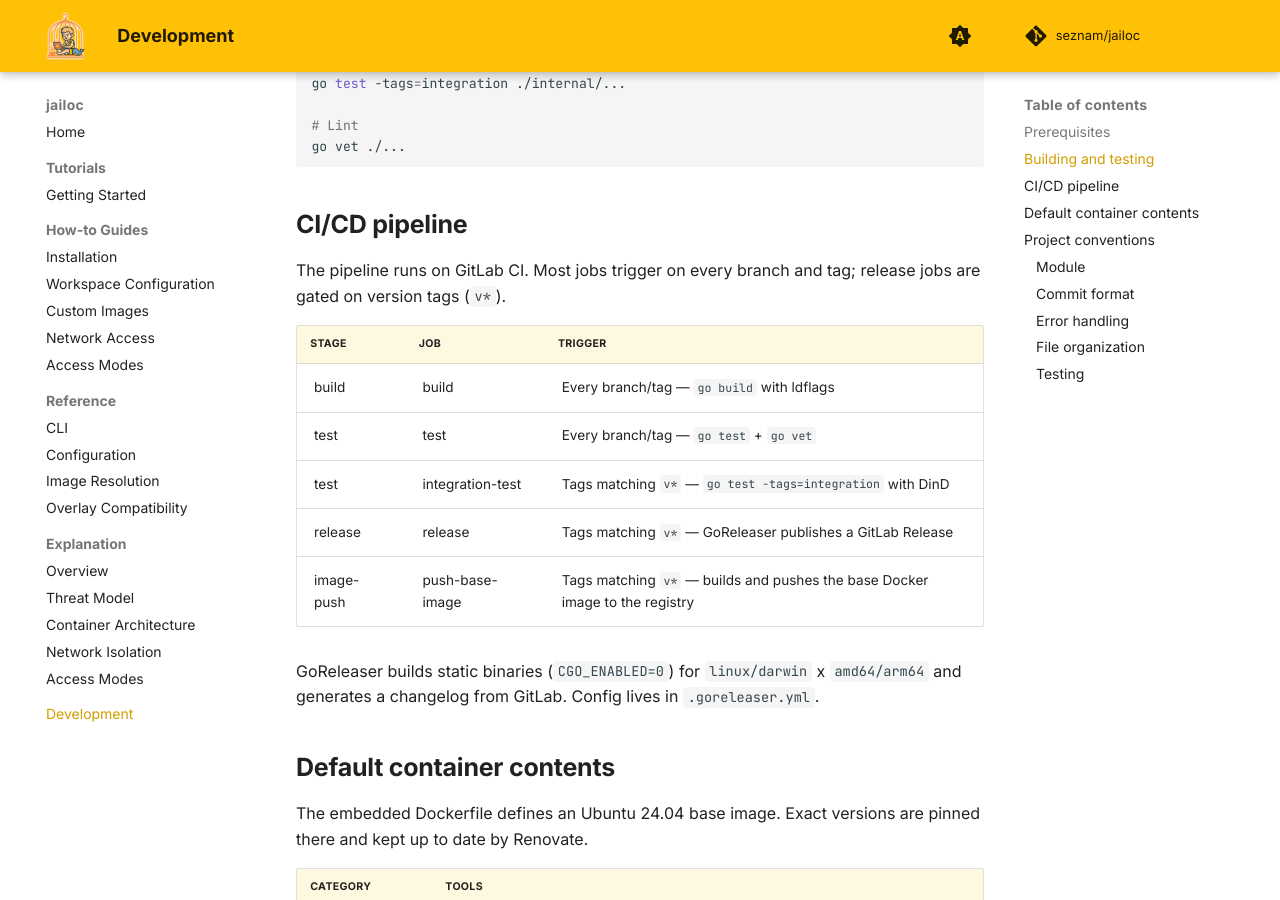
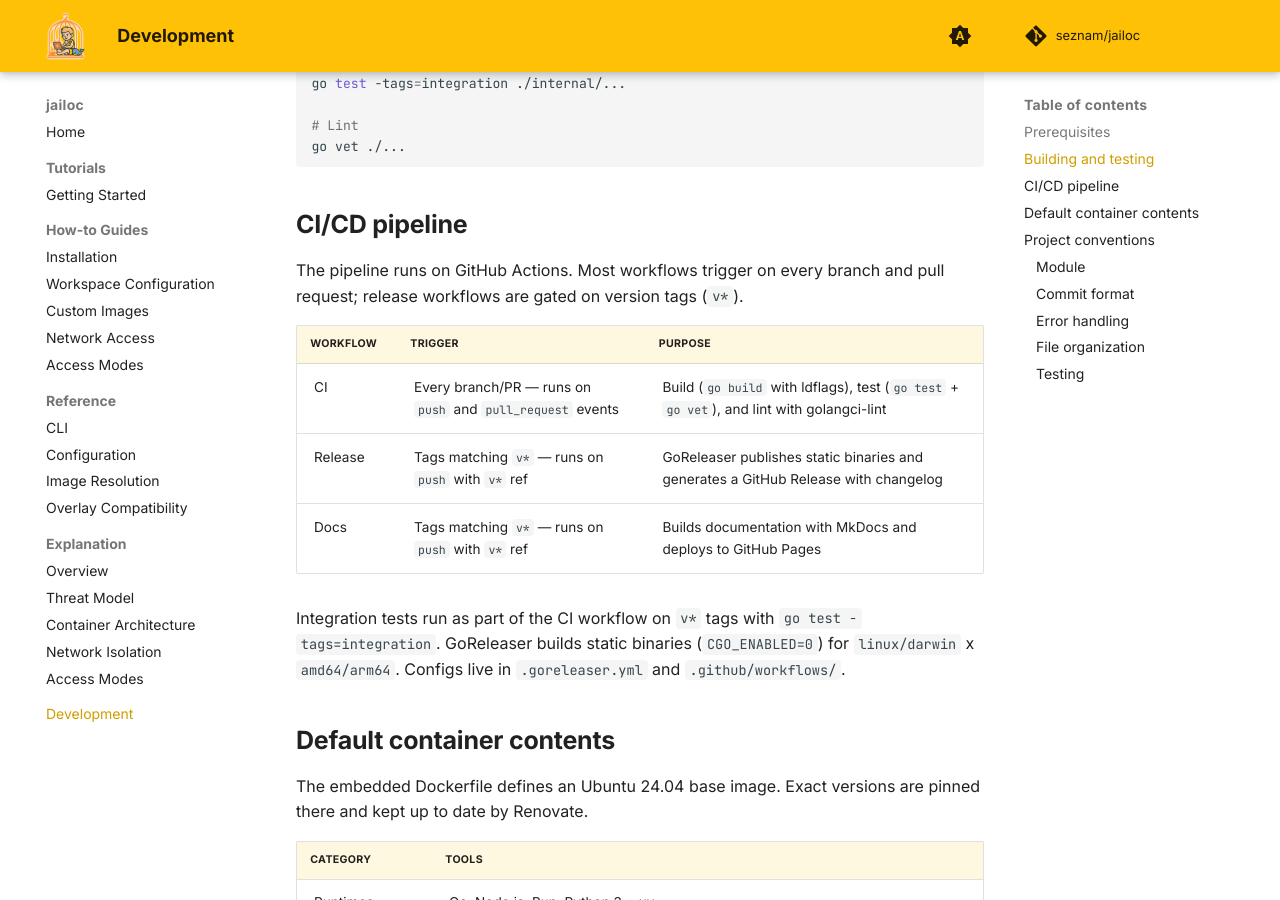
Before and after one commit to seznam/jailoc, an MkDocs documentation site: the page built from docs/development.md, in a window 1280 px wide and 900 px high, scrolled down 540 px. Built offline with MkDocs 1.6.1 and Material for MkDocs 9.7.7, drawn with Linux system fonts in a browser that asks for light colours; comment, search, counter and statistics services are not loaded.

Commit message:
docs: update all documentation urls for github migration

```diff
--- a/docs/development.md
+++ b/docs/development.md
@@ -25,17 +25,15 @@ go vet ./...
 
 ## CI/CD pipeline
 
-The pipeline runs on GitLab CI. Most jobs trigger on every branch and tag; release jobs are gated on version tags (`v*`).
+The pipeline runs on GitHub Actions. Most workflows trigger on every branch and pull request; release workflows are gated on version tags (`v*`).
 
-| Stage | Job | Trigger |
-|-------|-----|---------|
-| build | build | Every branch/tag — `go build` with ldflags |
-| test | test | Every branch/tag — `go test` + `go vet` |
-| test | integration-test | Tags matching `v*` — `go test -tags=integration` with DinD |
-| release | release | Tags matching `v*` — GoReleaser publishes a GitLab Release |
-| image-push | push-base-image | Tags matching `v*` — builds and pushes the base Docker image to the registry |
+| Workflow | Trigger | Purpose |
+|----------|---------|---------|
+| CI | Every branch/PR — runs on `push` and `pull_request` events | Build (`go build` with ldflags), test (`go test` + `go vet`), and lint with golangci-lint |
+| Release | Tags matching `v*` — runs on `push` with `v*` ref | GoReleaser publishes static binaries and generates a GitHub Release with changelog |
+| Docs | Tags matching `v*` — runs on `push` with `v*` ref | Builds documentation with MkDocs and deploys to GitHub Pages |
 
-GoReleaser builds static binaries (`CGO_ENABLED=0`) for `linux/darwin` x `amd64/arm64` and generates a changelog from GitLab. Config lives in `.goreleaser.yml`.
+Integration tests run as part of the CI workflow on `v*` tags with `go test -tags=integration`. GoReleaser builds static binaries (`CGO_ENABLED=0`) for `linux/darwin` x `amd64/arm64`. Configs live in `.goreleaser.yml` and `.github/workflows/`.
 
 ## Default container contents
 
```
Also changed, not shown: AGENTS.md (+4 -7 lines), docs/AGENTS.md (+2 -2 lines), docs/how-to/installation.md (+1 -1 lines), docs/tutorials/getting-started.md (+1 -1 lines).
